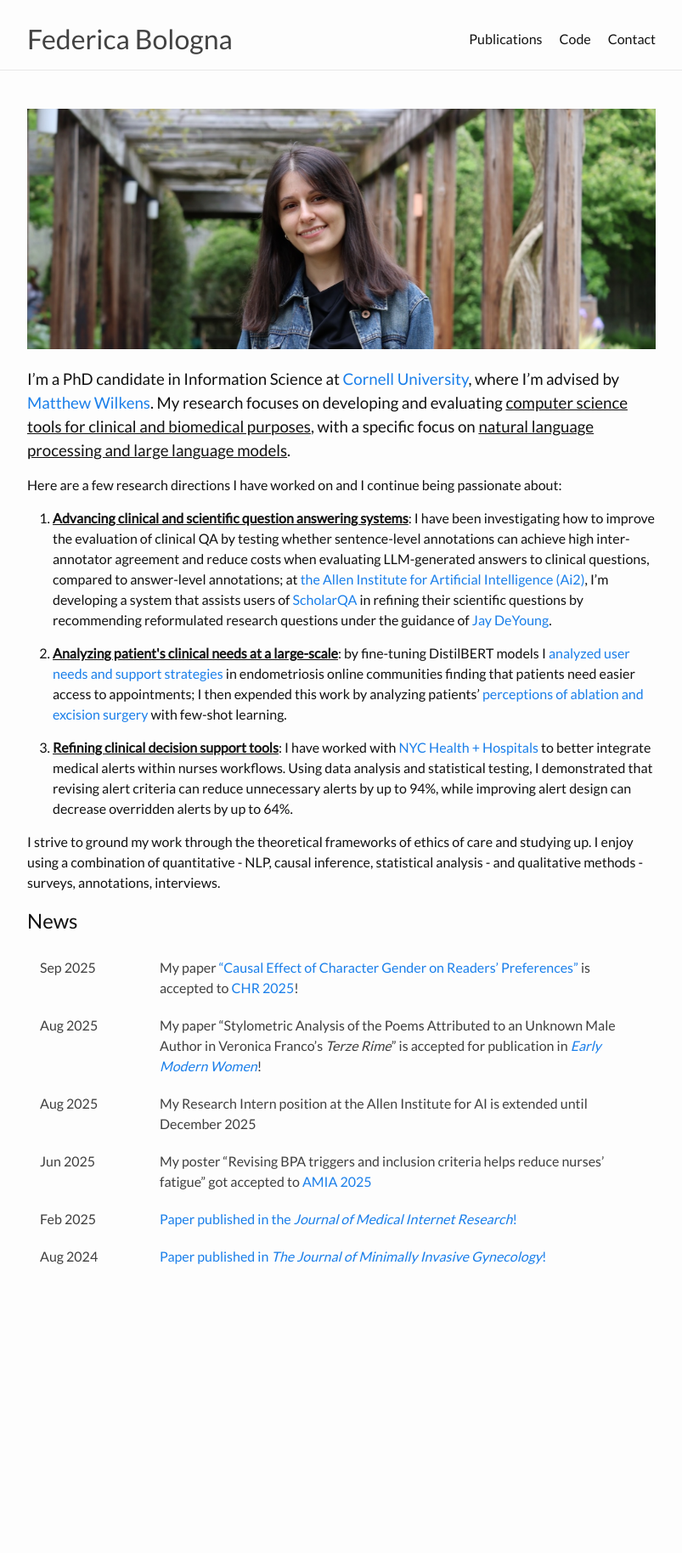
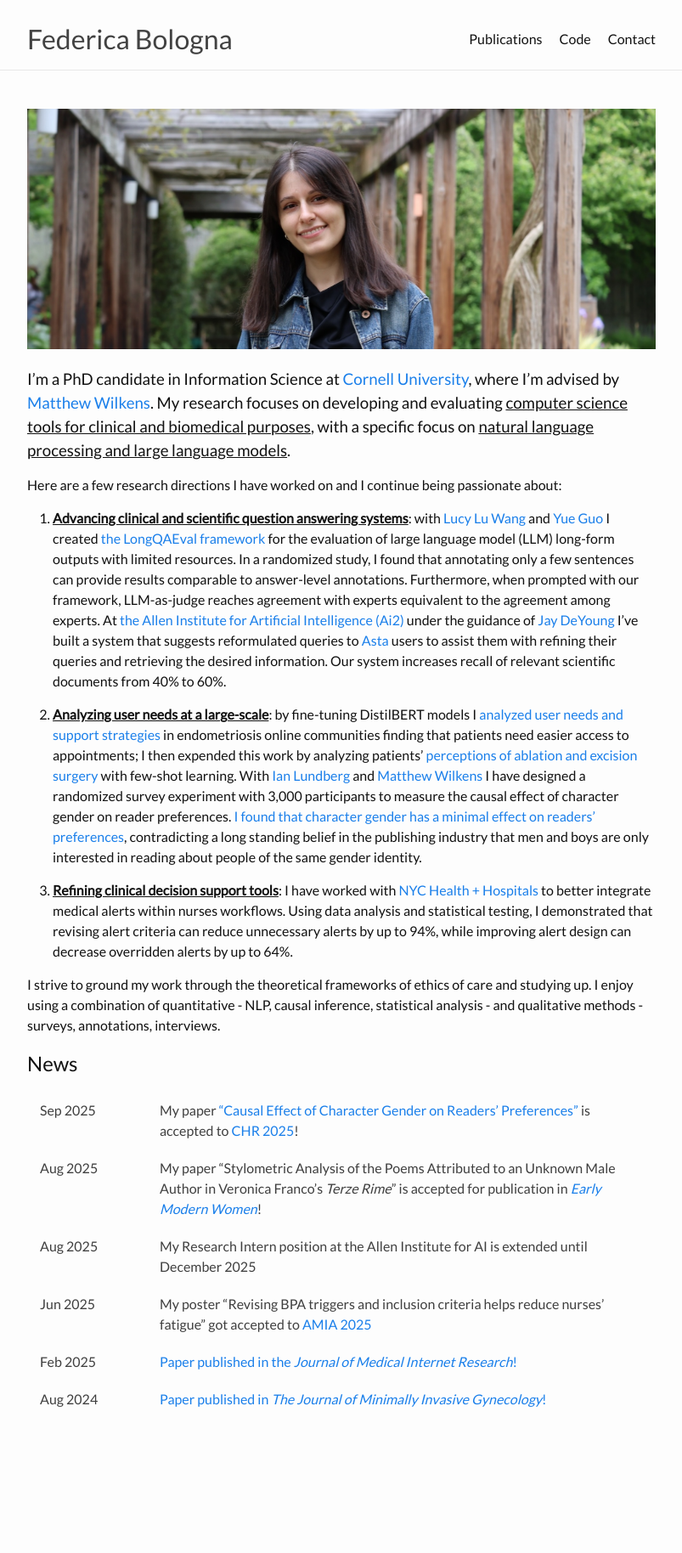
Before and after one commit to federicabologna/federicabologna.github.io, a Jekyll site: the page built from index.markdown, in a window 1280 px wide. Shown: the whole page at 85% size, without its empty margins (238-1041 px from the left). Built offline with Jekyll 4.4.1, drawn with Linux system fonts in a browser that asks for light colours; before the commit the page ends 1660 px from its top, so only the background shows below that.

Commit message:
there you go

```diff
--- a/index.markdown
+++ b/index.markdown
@@ -12,9 +12,9 @@ title: ''
 
 Here are a few research directions I have worked on and I continue being passionate about:
 
-1. **<u>Advancing clinical and scientific question answering systems</u>**: I have been investigating how to improve the evaluation of clinical QA by testing whether sentence-level annotations can achieve high inter-annotator agreement and reduce costs when evaluating LLM-generated answers to clinical questions, compared to answer-level annotations; at [the Allen Institute for Artificial Intelligence (Ai2)](https://allenai.org/), I’m developing a system that assists users of [ScholarQA](https://scholarqa.allen.ai/) in refining their scientific questions by recommending reformulated research questions under the guidance of [Jay DeYoung](https://scholar.google.com/citations?user=f8aP6RMAAAAJ&hl=en).
+1. **<u>Advancing clinical and scientific question answering systems</u>**: with [Lucy Lu Wang](https://www.llwang.net/) and [Yue Guo](https://yueguo-50.github.io/) I created [the LongQAEval framework](https://arxiv.org/abs/2510.10415) for the evaluation of large language model (LLM) long-form outputs with limited resources. In a randomized study, I found that annotating only a few sentences can provide results comparable to answer-level annotations. Furthermore, when prompted with our framework, LLM-as-judge reaches agreement with experts equivalent to the agreement among experts. At [the Allen Institute for Artificial Intelligence (Ai2)](https://allenai.org/) under the guidance of [Jay DeYoung](https://scholar.google.com/citations?user=f8aP6RMAAAAJ&hl=en) I’ve built a system that suggests reformulated queries to [Asta](https://asta.allen.ai/chat) users to assist them with refining their queries and retrieving the desired information. Our system increases recall of relevant scientific documents from 40% to 60%.
 
-2. **<u>Analyzing patient's clinical needs at a large-scale</u>**: by fine-tuning DistilBERT models I [analyzed user needs and support strategies](https://doi.org/10.1101/2024.02.27.24303445) in endometriosis online communities finding that patients need easier access to appointments; I then expended this work by analyzing patients' [perceptions of ablation and excision surgery](https://doi.org/10.1016/j.jmig.2024.08.001) with few-shot learning.
+2. **<u>Analyzing user needs at a large-scale</u>**: by fine-tuning DistilBERT models I [analyzed user needs and support strategies](https://doi.org/10.1101/2024.02.27.24303445) in endometriosis online communities finding that patients need easier access to appointments; I then expended this work by analyzing patients' [perceptions of ablation and excision surgery](https://doi.org/10.1016/j.jmig.2024.08.001) with few-shot learning. With [Ian Lundberg](https://www.ianlundberg.org/) and [Matthew Wilkens](https://mattwilkens.com/) I have designed a randomized survey experiment with 3,000 participants to measure the causal effect of character gender on reader preferences. [I found that character gender has a minimal effect on readers' preferences](https://doi.org/10.31235/osf.io/ef9mj_v1), contradicting a long standing belief in the publishing industry that men and boys are only interested in reading about people of the same gender identity.
 
 3. **<u>Refining clinical decision support tools</u>**: I have worked with [NYC Health + Hospitals](https://www.nychealthandhospitals.org/) to better integrate medical alerts within nurses workflows. Using data analysis and statistical testing, I demonstrated that revising alert criteria can reduce unnecessary alerts by up to 94%, while improving alert design can decrease overridden alerts by up to 64%.
 
--- a/publications.markdown
+++ b/publications.markdown
@@ -4,7 +4,7 @@ title: Publications
 permalink: /publications/
 ---
 
-[LongQAEval: Designing Reliable Evaluations of Long-Form Clinical QA under Resource Constraints]() <br/>
+[LongQAEval: Designing Reliable Evaluations of Long-Form Clinical QA under Resource Constraints](https://arxiv.org/abs/2510.10415) <br/>
 **Federica Bologna**, Tiffany Pan, Matthew Wilkens, Yue Guo, Lucy Lu Wang <br/>
 Under review <br/>
 
```
